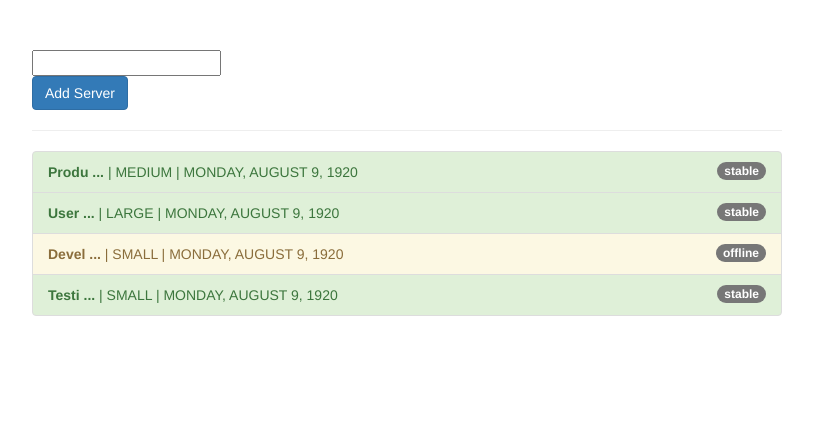
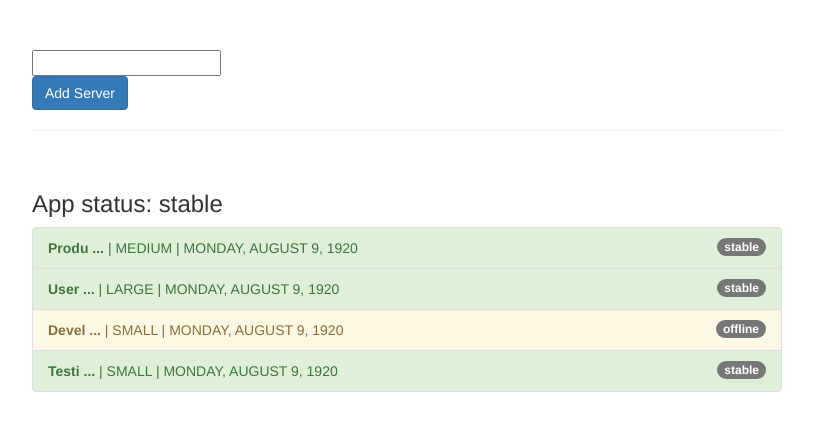
Before and after one commit to saittosun/angular-maxi-pipe, an Angular app: page / in a window 1280 px wide. Shown: the top 430 px of the page, without its empty margins (233-1046 px from the left). Built offline with nearby package versions, Linux system fonts and the light colour scheme.

Commit message:
async pipe

```diff
--- a/src/app/app.component.html
+++ b/src/app/app.component.html
@@ -7,6 +7,8 @@
         class="btn btn-primary"
         (click)="onAddServer()">Add Server</button>
       <hr>
+      <br>
+      <h3>App status: {{appStatus | async}}</h3>
       <ul class="list-group">
         <li
           class="list-group-item"
--- a/src/app/app.component.ts
+++ b/src/app/app.component.ts
@@ -6,6 +6,11 @@
   styleUrls: ['./app.component.css']
 })
 export class AppComponent {
+  appStatus = new Promise((resolve, reject) => {
+    setTimeout(() => {
+      resolve('stable')
+    }, 2000);
+  });
   filteredStatus = '';
   servers = [
     {
```
